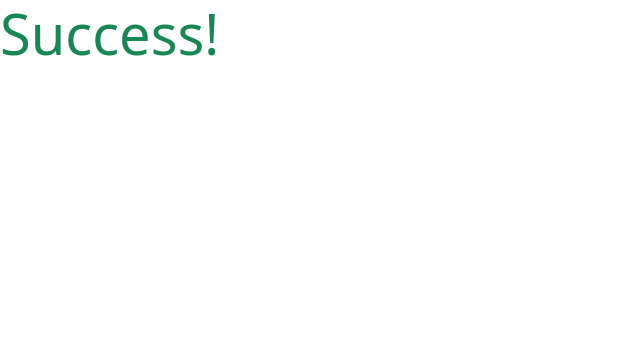
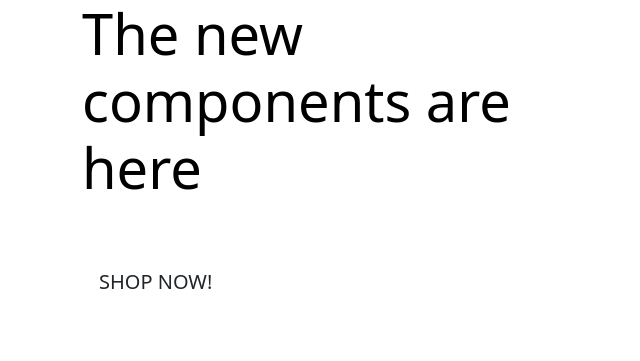
Before and after one commit to AlexGCbn/CI_PP5_StarDesk, a Django app: page / in a window 1280 px wide. Shown: the top 361 px of the page, without its empty margins (0-640 px from the left). Run offline with Django 3.2, Linux system fonts and the light colour scheme.

Commit message:
Add homepage content

```diff
--- a/home/templates/home/index.html
+++ b/home/templates/home/index.html
@@ -1,8 +1,31 @@
 {% extends "base.html" %}
 {% load static %}
 
+{% block page_header %}
+
+<div class="container header-container">
+    <div class="row">
+        <div class="col"></div>
+    </div>
+</div>
+
+{% endblock %}
+
 {% block content %}
 
-<h1 class="display-4 text-success">Success!</h1>
+<div class="container h-100">
+    <div class="row h-100">
+        <div class="col-7 col-md-6 my-auto">
+            <h1 class="display-4 logo-font text-black">The new components are here</h1>
+            <div class="my-5">
+                <h4>
+                    <a href="" class="shop-now-button btn btn-lg rounded-0 text-uppercase py-3">
+                        Shop now!
+                    </a>
+                </h4>
+            </div>
+        </div>
+    </div>
+</div>
 
 {% endblock %}
```
